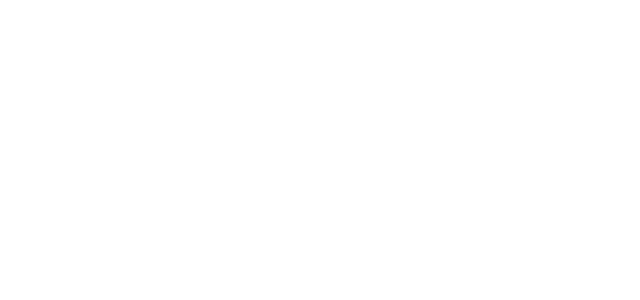
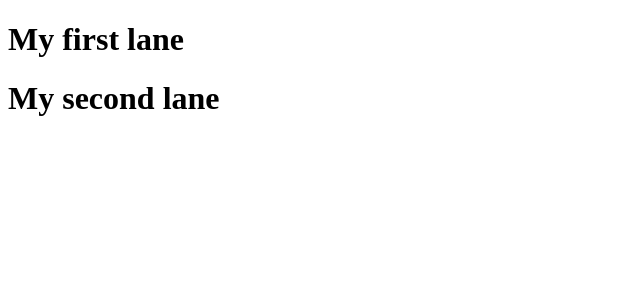
Before and after one commit to SamuelMiddendorp/SvelteBoard, a SvelteKit app: page / in a window 1280 px wide. Shown: the top 300 px of the page, without its empty margins (0-640 px from the left). Built offline with nearby package versions, Linux system fonts and the light colour scheme.

Commit message:
Add loading of boards

```diff
--- /dev/null
+++ b/src/lib/FakeFileStore.ts
@@ -0,0 +1,17 @@
+import type { Board } from "./model";
+
+export const getBoard = () : Board => {
+    return {
+        title: "First Board",
+        description: "My first board",
+        lanes: [{
+            title: "My first lane",
+            items: []
+        },
+        {
+            title: "My second lane",
+            items: []
+        },
+    ],
+    }
+}
--- a/src/routes/+page.svelte
+++ b/src/routes/+page.svelte
@@ -1,2 +1,9 @@
 <script lang="ts">
+    import { getBoard } from "$lib/FakeFileStore";
+    import type { Board } from "$lib/model";
+
+    let board : Board = getBoard();
 </script>
+{#each board.lanes as lane}
+<h1>{lane.title}</h1>
+{/each}
```
Also changed, not shown: src/routes/+page.server.ts (deleted).
